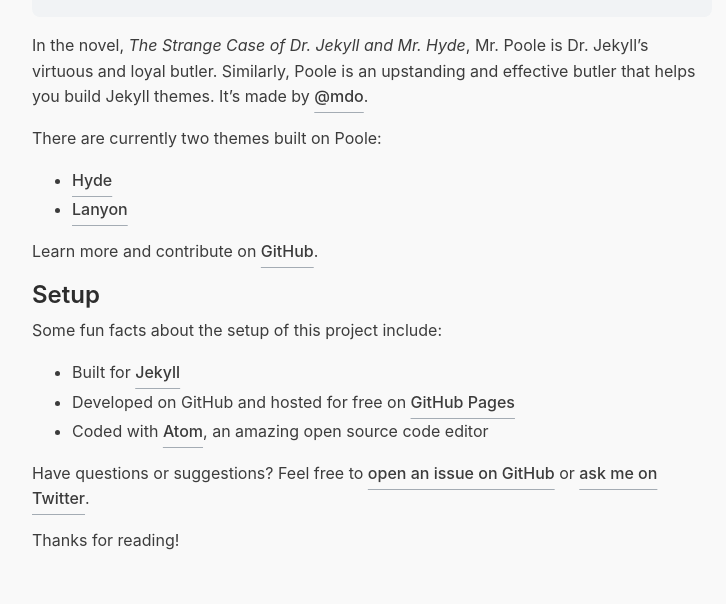
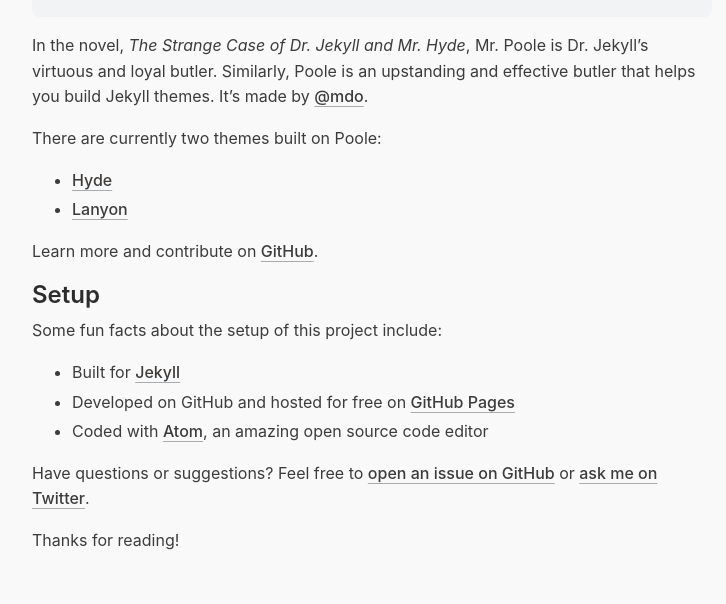
Before and after one commit to jonasschuett/jonasschuett.github.io, a Jekyll site: the page built from about.md, in a window 1280 px wide. Shown: the part 240-844 px from the top of the page, without its empty margins (268-994 px from the left). Built offline with Jekyll 4.4.1, drawn with Linux system fonts in a browser that asks for light colours; nearby versions of some CDN libraries.

Commit message:
Update _base.scss

```diff
--- a/_sass/_base.scss
+++ b/_sass/_base.scss
@@ -22,7 +22,7 @@ a {
   color: var(--link-color);
   text-decoration: underline;
   text-decoration-color: #a4acb4;
-  text-underline-offset: 10px;
+  text-underline-offset: 4px;
   font-weight: 500;
 
   // `:focus` is linked to `:hover` for basic accessibility
```
